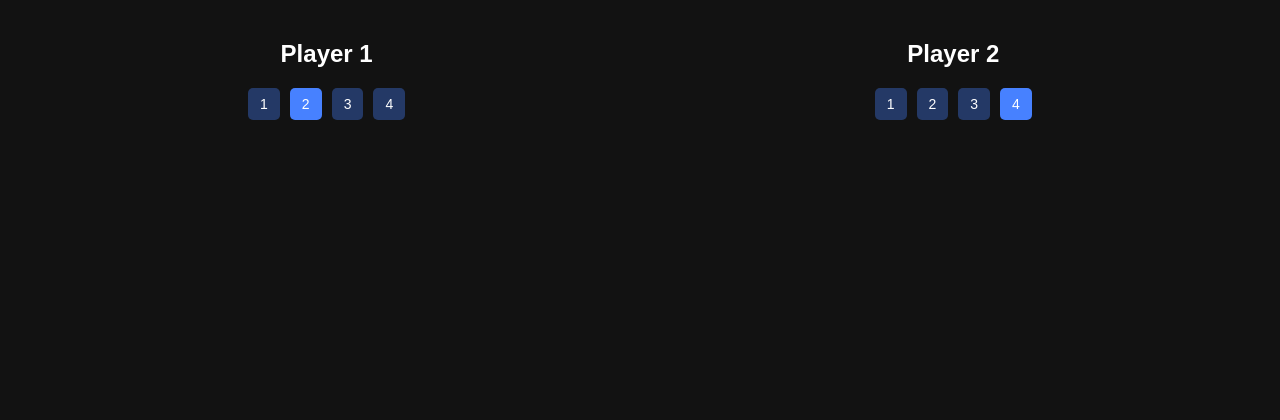
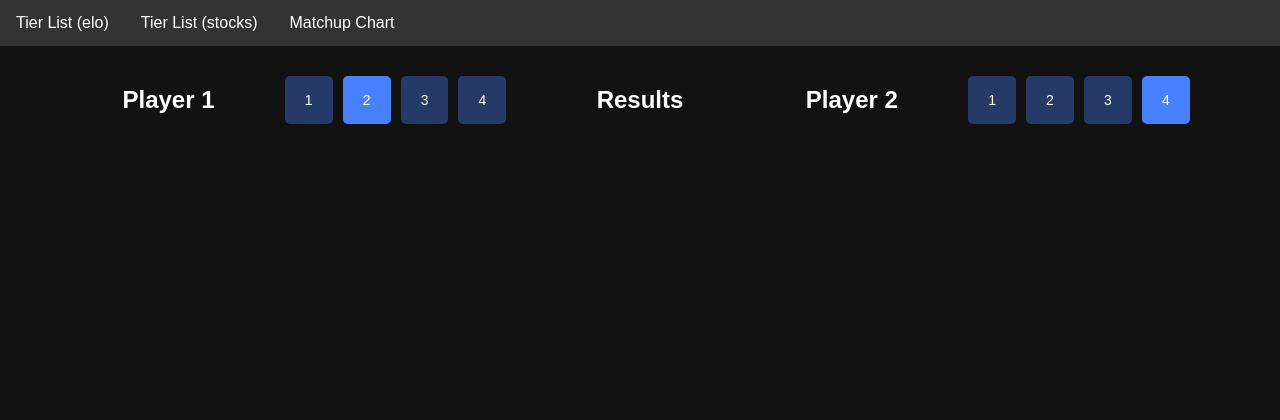
Before and after one commit to LeeviY/MeleeEloTierList, a Flask app: page / in a window 1280 px wide. Shown: the top 420 px of the page. Run offline with Flask 3, Linux system fonts and the light colour scheme; parts of the project's set-up code (start-up, migrations or seed data) failed here and were passed over; some libraries are stand-ins or nearby versions.

Commit message:
added simple result listing

```diff
--- a/app.py
+++ b/app.py
@@ -36,6 +36,9 @@ player_ports = {"P1": 2, "P2": 4}
 players_codes = {"P1": "LY＃863", "P2": "KEKW＃849"}
 
 EXTRA_DIRS = [f"{os.path.dirname(os.path.abspath(__file__))}\\2024-12"]
+
+
+LAST_RESULTS = [None] * 10
 
 
 ### Routing
@@ -95,6 +98,7 @@ def recalculate_tier_list():
     with open(TIER_FILE, "w") as file:
         json.dump(character_ratings, file)
 
+    socketio.emit("results_update", LAST_RESULTS)
     with app.app_context():
         return jsonify(elo_to_tiers(character_ratings)), 200
 
@@ -103,6 +107,12 @@ def recalculate_tier_list():
 def get_port():
     global player_ports
     return jsonify(player_ports), 200
+
+
+@app.route("/last_results", methods=["GET"])
+def last_results():
+    global LAST_RESULTS
+    return jsonify(LAST_RESULTS), 200
 
 
 @app.route("/port", methods=["POST"])
@@ -134,6 +144,7 @@ def set_qutting():
 @socketio.on("connect")
 def handle_connect():
     emit("tier_update", elo_to_tiers(character_ratings))
+    emit("results_update", LAST_RESULTS)
 
 
 ### Logic
@@ -142,6 +153,7 @@ def update_tiers(
     p1: Dict[id.CSSCharacter, bool],
     p2: Dict[id.CSSCharacter, bool],
 ) -> Dict[str, List[Dict[str, int]]]:
+    global LAST_RESULTS
     if not p1 or not p2:
         return None
 
@@ -168,6 +180,20 @@ def update_tiers(
     )
     p1_char["matches"] += 1
     p2_char["matches"] += 1
+
+    LAST_RESULTS.append(
+        {
+            "P1": {
+                "character": id.CSSCharacter(p1["character"]).name,
+                "delta": p1_char["elo"] - p1_rating,
+            },
+            "P2": {
+                "character": id.CSSCharacter(p2["character"]).name,
+                "delta": p2_char["elo"] - p2_rating,
+            },
+        }
+    )
+    LAST_RESULTS = LAST_RESULTS[1:]
 
     return tiers
 
@@ -205,7 +231,7 @@ def elo_to_tiers(
     return tier_list
 
 
-def find_replay_directory() -> str:
+def find_replay_directory() -> Tuple[str, str]:
     base_path = "C:\\Users"
     user_dirs = [
         os.path.join(base_path, user)
@@ -370,14 +396,12 @@ def background_task() -> None:
     print(f"Watching directory: {latest_directory}")
     global character_ratings
 
-    socketio.emit("tier_update", elo_to_tiers(character_ratings))
-
     while True:
-        new_file = detect_new_files(slippi_directory)
+        new_file = detect_new_files(latest_directory)
         if new_file != "":
             print(f"Found new replay: {new_file}")
 
-            path = os.path.join(slippi_directory, new_file)
+            path = os.path.join(latest_directory, new_file)
             while is_file_locked(path):
                 eventlet.sleep(0.5)
 
@@ -386,6 +410,7 @@ def background_task() -> None:
                 json.dump(character_ratings, file)
 
             socketio.emit("tier_update", elo_to_tiers(character_ratings))
+            socketio.emit("results_update", LAST_RESULTS)
 
         eventlet.sleep(0.5)
 
--- a/static/css/styles.css
+++ b/static/css/styles.css
@@ -16,6 +16,13 @@ body {
 
 .tier-list-container {
     flex: 1;
+    max-width: 600px;
+}
+
+.tier-list-header {
+    display: flex;
+    flex-direction: row;
+    justify-content: space-evenly;
     max-width: 600px;
 }
 
@@ -40,6 +47,7 @@ body {
     border-radius: 5px;
     cursor: pointer;
     font-size: 14px;
+    aspect-ratio: 1 / 1;
     transition: background-color 0.3s ease;
 }
 
@@ -123,7 +131,7 @@ body {
 }
 
 .item-rating {
-    font-size: 0.8em;
+    font-size: 0.7em;
     text-align: center;
     margin: 1px 0 0;
     color: #e0e0e0;
@@ -147,3 +155,17 @@ body {
 .tier-f {
     background-color: #631b85;
 }
+
+.navbar {
+    overflow: hidden;
+    background-color: #333;
+}
+
+.navbar a {
+    float: left;
+    font-size: 16px;
+    color: white;
+    text-align: center;
+    padding: 14px 16px;
+    text-decoration: none;
+}
--- a/static/js/scripts.js
+++ b/static/js/scripts.js
@@ -5,10 +5,15 @@ document.addEventListener("DOMContentLoaded", () => {
 const socket = io.connect("http://127.0.0.1:5000");
 socket.on("tier_update", function (data) {
     console.log(data);
-    updateData(data);
+    updateTierList(data);
 });
 
-function updateData(data) {
+socket.on("results_update", function (data) {
+    console.log(data);
+    renderLastResults(data);
+});
+
+function updateTierList(data) {
     console.log(data);
     renderPlayerTierList("tier-list-p1", data.P1);
     renderPlayerTierList("tier-list-p2", data.P2);
@@ -64,8 +69,6 @@ function alignTiers(tierNames) {
     }
     tierNames.forEach((tierName) => {
         const tiers = document.querySelectorAll(`.tier.tier-${tierName}`);
-        console.log(tiers);
-
         let maxHeight = 0;
         tiers.forEach((tier) => {
             const height = tier.querySelector(".tier-items").scrollHeight;
@@ -79,6 +82,34 @@ function alignTiers(tierNames) {
                 ".tier-items"
             ).style.minHeight = `${maxHeight}px`;
         });
+    });
+}
+
+function renderLastResults(results) {
+    console.log(Object.entries(results));
+    const resultsContainer = document.querySelector(".result-items");
+    resultsContainer.innerHTML = "";
+
+    results.forEach((result) => {
+        const resultDiv = document.createElement("div");
+        resultDiv.classList.add("result");
+        for (const [player, items] of Object.entries(result)) {
+            const itemDiv = document.createElement("div");
+            itemDiv.classList.add("item");
+            itemDiv.style.float = player == "P1" ? "left" : "right";
+            const img = document.createElement("img");
+            img.src = `/static/images/${items.character}.png`;
+            itemDiv.appendChild(img);
+            const ratingText = document.createElement("p");
+            ratingText.classList.add("item-rating");
+            ratingText.textContent = `${Math.round(items.delta)}`;
+            itemDiv.appendChild(ratingText);
+            resultDiv.appendChild(itemDiv);
+        }
+        const clear = document.createElement("div");
+        clear.style.clear = "both";
+        resultDiv.appendChild(clear);
+        resultsContainer.appendChild(resultDiv);
     });
 }
 
@@ -168,7 +199,7 @@ function resetTierList() {
         })
             .then((response) => response.json())
             .then((data) => {
-                updateData(data);
+                updateTierList(data);
                 console.log("Reset successful:", data);
             })
             .catch((err) => {
@@ -184,7 +215,7 @@ function recalculateTierList() {
         })
             .then((response) => response.json())
             .then((data) => {
-                updateData(data);
+                updateTierList(data);
                 console.log("Recalculation successful:", data);
             })
             .catch((err) => {
--- a/templates/index.html
+++ b/templates/index.html
@@ -12,9 +12,15 @@
 </head>
 
 <body>
+    <div class="navbar">
+        <a href="#">Tier List (elo)</a>
+        <a href="#">Tier List (stocks)</a>
+        <a href="#">Matchup Chart</a>
+    </div>
     <div class="container">
         <!-- Player 1's Tier List -->
         <div class="tier-list-container">
+            <div class="tier-list-header">
                 <h2 class="tier-list-title">Player 1</h2>
                 <div class="port-buttons-container" id="port-buttons-p1">
                     <button onclick="handlePortClick('P1', 1, this)">1</button>
@@ -22,19 +28,29 @@
                     <button onclick="handlePortClick('P1', 3, this)">3</button>
                     <button onclick="handlePortClick('P1', 4, this)">4</button>
                 </div>
+            </div>
             <div class="tier-list" id="tier-list-p1">
                 <!-- Dynamic content for P1 -->
             </div>
         </div>
 
+        <div class="results-container">
+            <h2>Results</h2>
+            <div class="result-items">
+
+            </div>
+        </div>
+
         <!-- Player 2's Tier List -->
         <div class="tier-list-container">
+            <div class="tier-list-header">
                 <h2 class="tier-list-title">Player 2</h2>
                 <div class="port-buttons-container" id="port-buttons-p2">
                     <button onclick="handlePortClick('P2', 1, this)">1</button>
                     <button onclick="handlePortClick('P2', 2, this)">2</button>
                     <button onclick="handlePortClick('P2', 3, this)">3</button>
                     <button onclick="handlePortClick('P2', 4, this)">4</button>
+                </div>
             </div>
             <div class="tier-list" id="tier-list-p2">
                 <!-- Dynamic content for P2 -->
```
Lines whose indentation alone changed are shown as unchanged.
